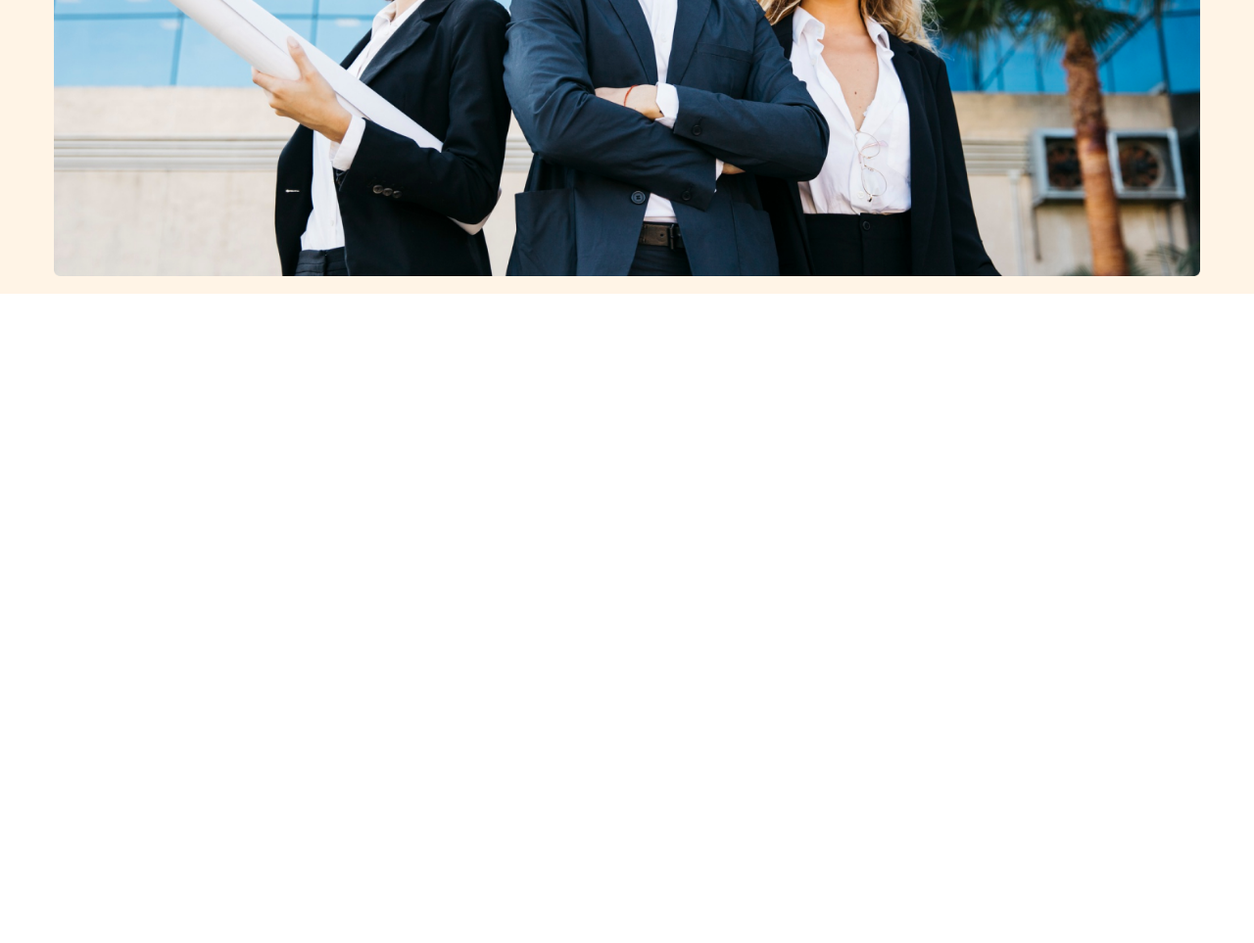
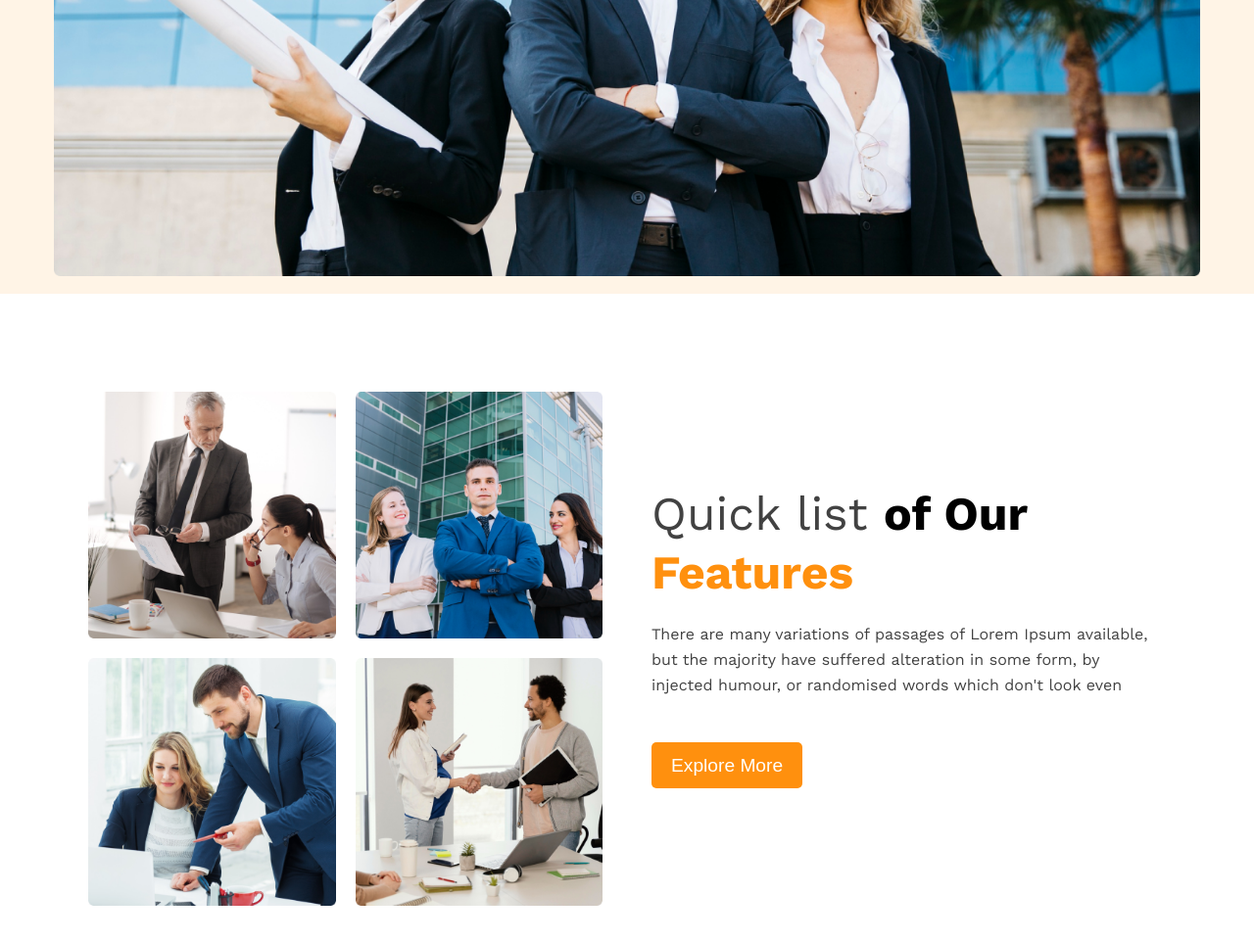
Before and after one commit to mdridwanh20/G3-architects-website, a plain HTML site: page index.html in a window 1280 px wide. Shown: the part 689-1652 px from the top of the page at 98% size. Before the commit the page ends 989 px from the top, so only its background shows below. Drawn offline with nearby package versions, Linux system fonts and the light colour scheme.

Commit message:
team section added and responsive

```diff
--- a/index.html
+++ b/index.html
@@ -5,8 +5,10 @@
     <meta name="viewport" content="width=device-width, initial-scale=1.0">
     <title>G3 Architects Website</title>
     <link rel="stylesheet" href="./style/style.css">
+    <link rel="stylesheet" href="./style/responsive.css">
 </head>
 <body>
+
     <header class="header bg-light">
         <nav class="navbar d-flex">
             <h3 class="brand">G3 Architects</h3>
@@ -28,7 +30,26 @@
         </div>
 
     </header>
+
     <main>
+        <section class="teams">
+
+            <div class="team-container">
+                <div class="team-img-container">
+                    <img src="./images/team1.png" alt="two architect discussing about design">
+                    <img src="./images/team2.png" alt="two architect discussing about design">
+                    <img src="./images/team3.png" alt="two architect discussing about design">
+                    <img src="./images/team4.png" alt="two architect discussing about design">
+                </div>
+
+                <div class="our-features">
+                    <h3 class="feature-title"> <span class="Quick-list text-dark"> Quick list </span> <span class="of-our"> of Our </span> <span class="Features">Features</span> </h3>
+                    <p class="description">There are many variations of passages of Lorem Ipsum available, but the majority have suffered alteration in some form, by injected  humour, or randomised words which don't look even</p>
+                    <button class="btn-primary">Explore More</button>
+                </div>
+            </div>
+
+        </section>
 
     </main>
     <footer>
--- /dev/null
+++ b/style/responsive.css
@@ -0,0 +1,21 @@
+@media only screen and (max-width: 576px) {
+    nav, .nav-links {
+        flex-direction: column;
+    }
+    .nav-links{
+        margin: 15px 0;
+    }
+    .team-img-container{
+        grid-template-columns: repeat(1, 1fr);
+        text-align: center;
+        border: 1px solid;
+
+    }
+}
+
+@media only screen and (max-width: 992px){
+    .team-container{
+        grid-template-columns: repeat(1, 1fr);
+
+    }
+}
--- a/style/style.css
+++ b/style/style.css
@@ -64,12 +64,19 @@ table {
 .bg-light{
     background-color: rgba(255, 144, 14, 0.1);
 }
+.brand-color{
+    color: #FF900E;
+}
 .text-center{
     text-align: center;
+}
+:root{
+    --brand-color: #FF900E;
 }
 img{
     max-width: 100%;
 }
+
 .description{
     color: #424242;
     font-family: Work Sans;
@@ -77,7 +84,6 @@ img{
     font-weight: 400;
     line-height: 26px;
     letter-spacing: 0%;
-    text-align: center;
     margin: 20px 0;
 }
 .btn-primary{
@@ -93,6 +99,11 @@ img{
     border-radius: 5px;
     border: none;
     cursor: pointer;
+}
+main{
+    max-width: 1170px;
+    margin: 0 auto;
+    padding: 0px 10px;
 }
 
 
@@ -116,9 +127,6 @@ nav{
     font-size: 2rem;
 }
 
-.nav-links{
-    align-items: center;
-}
 .nav-item:not(:last-child){
     margin-right: 30px;
 }
@@ -126,13 +134,13 @@ nav ul li a{
     font-size: 1rem;
 }
 
+
 /* banner related style */
 .banner{
     max-width: 1170px;
     padding: 15px 10px;
     margin: 0 auto;
     align-items: center;
-
 }
 .banner-title{
     font-size: 3rem;
@@ -141,3 +149,41 @@ nav ul li a{
     text-align: center;
     margin: 25px 0;
 }
+
+
+
+/* team section */
+
+.teams{
+    max-width: 1100px;
+    margin: 100px auto;
+}
+
+.team-container{
+    display: grid;
+    grid-template-columns: repeat(2, 1fr);
+    align-items: center;
+    gap: 50px;
+}
+.team-img-container{
+    display: grid;
+    grid-template-columns: repeat(2, 1fr);
+    gap: 20px;
+}
+.team-img-container img{
+    width: 100%;
+}
+
+
+
+.feature-title{
+    font-size: 3rem;
+    line-height: 60px;
+}
+ .of-our{
+    font-weight: bold;
+ }
+ .Features{
+    color: var(--brand-color) !important;
+    font-weight: bold;
+ }
```
